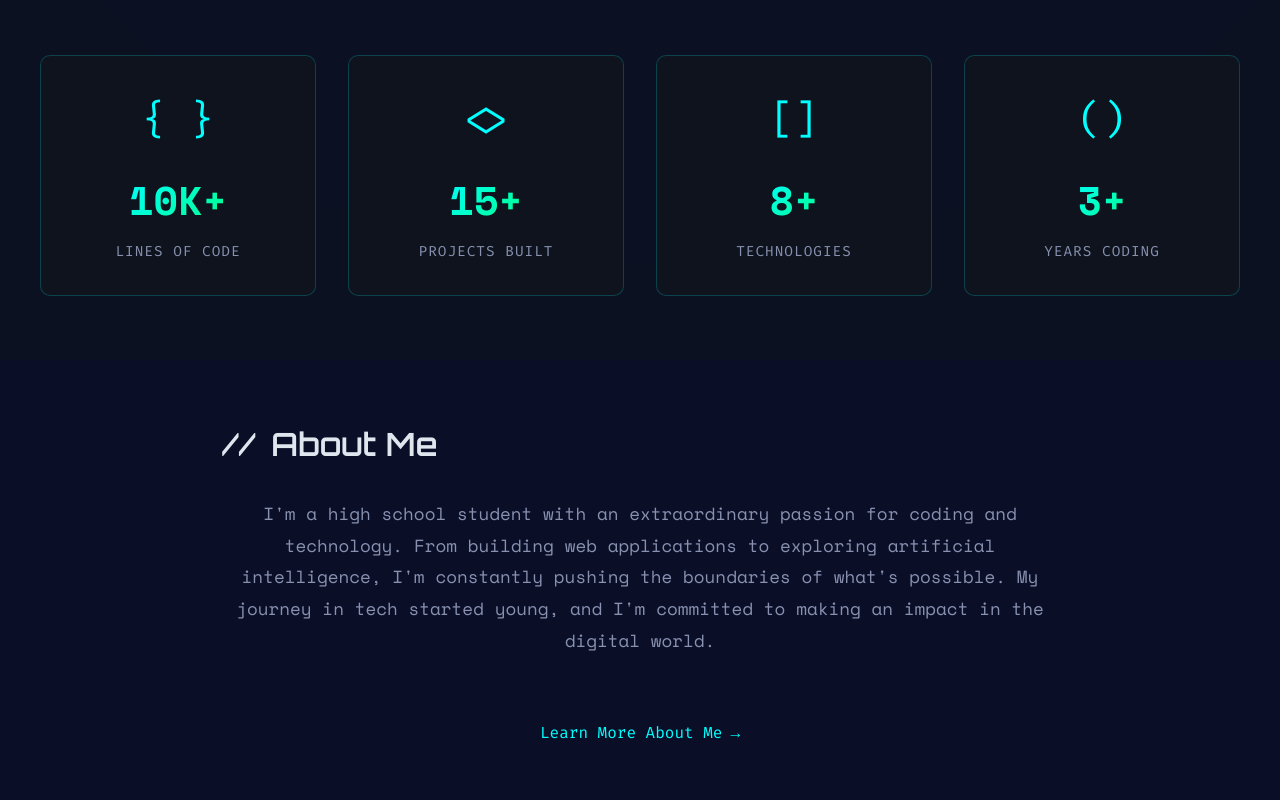
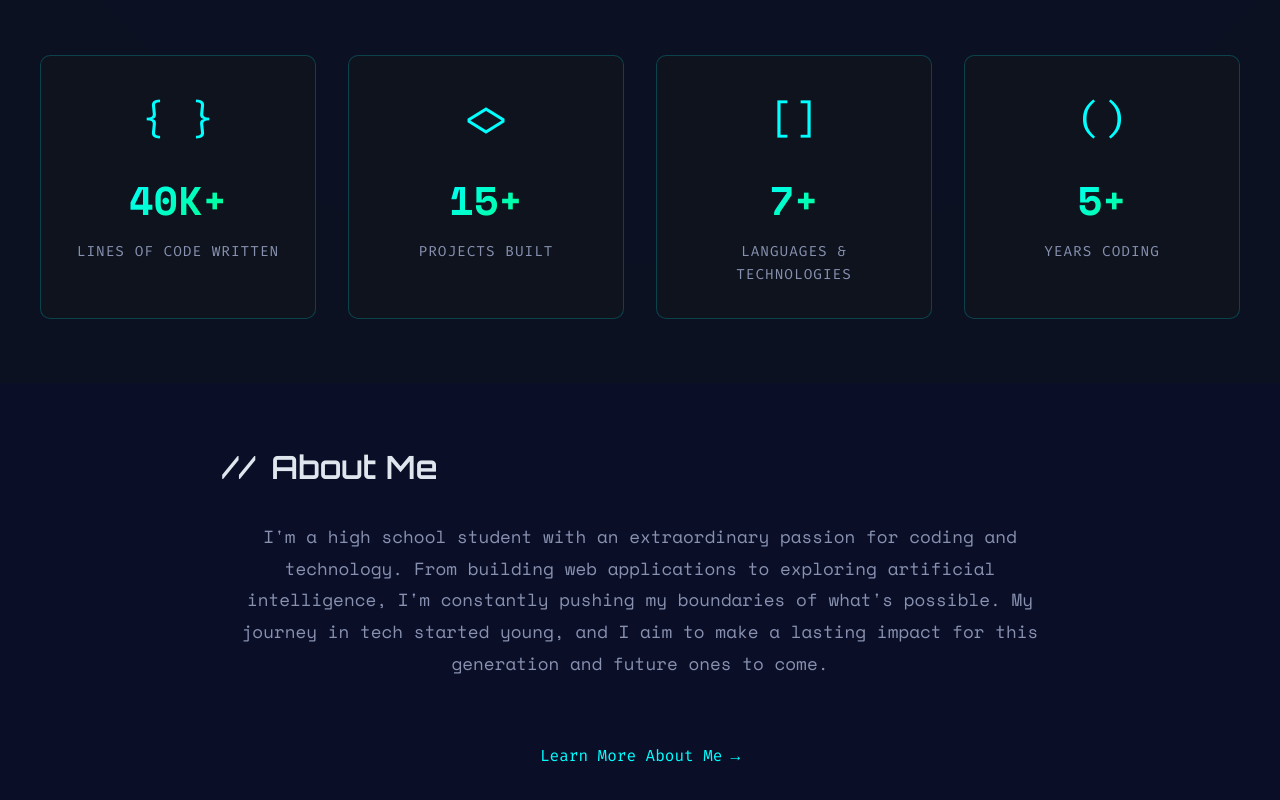
Before and after one commit to FoundationINCCorporateTeam/Nolan-Profile, a React (Create React App) app: page / in a window 1280 px wide. Shown: the part 994-1794 px from the top of the page. Built offline with nearby package versions, Linux system fonts and the light colour scheme; the HTML template or start-up script is replaced by a standard one.

Commit message:
Update Home.js

```diff
--- a/src/pages/Home.js
+++ b/src/pages/Home.js
@@ -30,7 +30,7 @@ function Home() {
           <div className="hero-subtitle-container">
             <span className="subtitle-tag">{'<h2>'}</span>
             <h2 className="hero-subtitle">
-              High School Student <span className="highlight">•</span> Coding Enthusiast <span className="highlight">•</span> Future Tech Leader
+              High School Student <span className="highlight">•</span> Coding Enthusiast <span className="highlight">•</span> Full Stack Developer
             </h2>
             <span className="subtitle-tag">{'</h2>'}</span>
           </div>
@@ -88,9 +88,9 @@ function Home() {
             <div className="stat-icon">{'{ }'}</div>
             <div className="stat-number">
               {/* PLACEHOLDER: Add your lines of code */}
-              <span className="counter">10K+</span>
+              <span className="counter">40K+</span>
             </div>
-            <div className="stat-label">Lines of Code</div>
+            <div className="stat-label">Lines of Code Written</div>
           </div>
 
           <div className="stat-card">
@@ -106,16 +106,16 @@ function Home() {
             <div className="stat-icon">{'[]'}</div>
             <div className="stat-number">
               {/* PLACEHOLDER: Add your tech stack count */}
-              <span className="counter">8+</span>
+              <span className="counter">7+</span>
             </div>
-            <div className="stat-label">Technologies</div>
+            <div className="stat-label">Languages & Technologies</div>
           </div>
 
           <div className="stat-card">
             <div className="stat-icon">{'()'}</div>
             <div className="stat-number">
               {/* PLACEHOLDER: Add your years coding */}
-              <span className="counter">3+</span>
+              <span className="counter">5+</span>
             </div>
             <div className="stat-label">Years Coding</div>
           </div>
@@ -132,8 +132,8 @@ function Home() {
             {/* PLACEHOLDER: Add your personal description */}
             I'm a high school student with an extraordinary passion for coding and technology.
             From building web applications to exploring artificial intelligence, I'm constantly
-            pushing the boundaries of what's possible. My journey in tech started young, and
-            I'm committed to making an impact in the digital world.
+            pushing my boundaries of what's possible. My journey in tech started young, and
+            I aim to make a lasting impact for this generation and future ones to come.
           </p>
           <Link to="/about" className="learn-more-link">
             Learn More About Me <span className="arrow">→</span>
```
